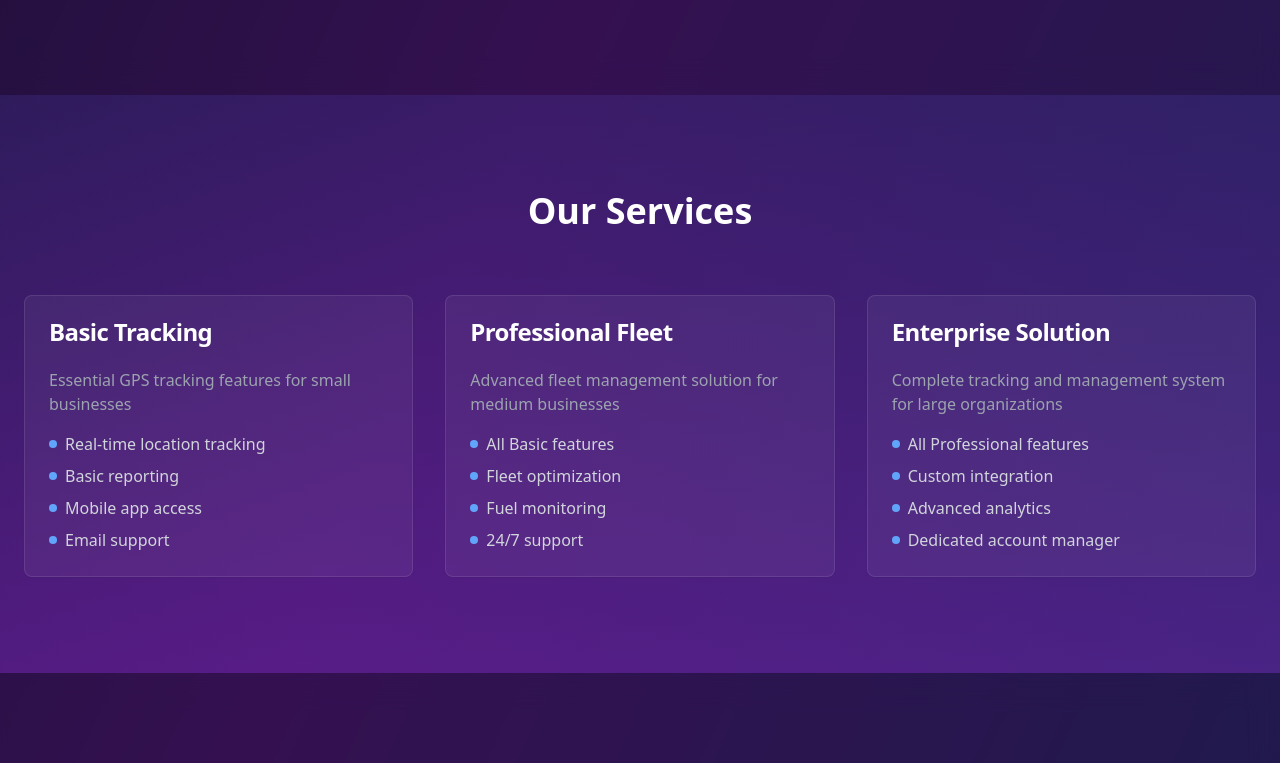
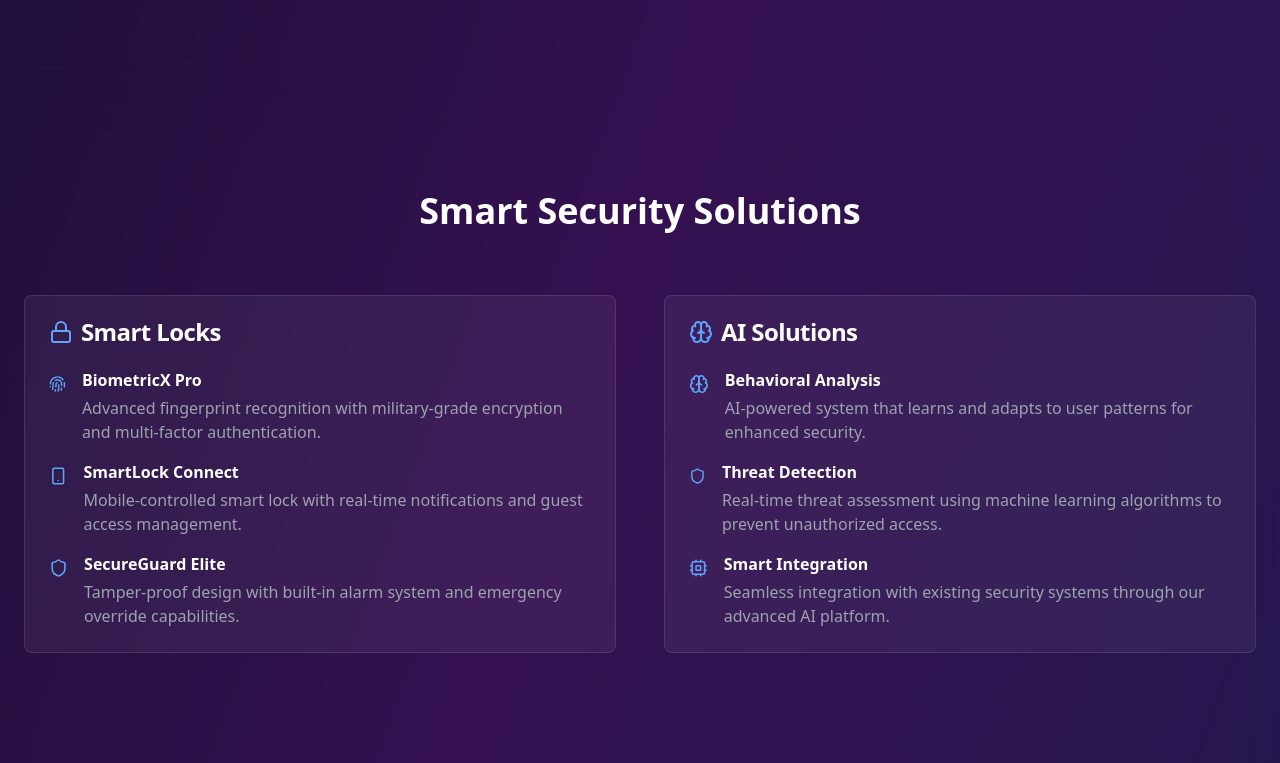
Before and after one commit to Gfulilwa/stellar-trackscape, a React (Vite) app: page / in a window 1280 px wide. Shown: the part 1517-2280 px from the top of the page. Built offline with nearby package versions, Linux system fonts and the light colour scheme.

Commit message:
Add content for smart locks and AI solutions
Updated the project to include information about smart locks and custom AI-based solutions offered. This enhances the existing features and services sections to provide a more comprehensive overview of available products.
[skip gpt_engineer]

```diff
--- /dev/null
+++ b/src/components/Products.tsx
@@ -0,0 +1,116 @@
+import { motion } from "framer-motion";
+import { Card, CardContent, CardHeader, CardTitle } from "./ui/card";
+import { Lock, Brain, Shield, Fingerprint, Smartphone, Cpu } from "lucide-react";
+
+const Products = () => {
+  return (
+    <section className="py-24 bg-black/40 backdrop-blur-lg">
+      <div className="container mx-auto px-6">
+        <motion.h2
+          initial={{ opacity: 0, y: 20 }}
+          whileInView={{ opacity: 1, y: 0 }}
+          viewport={{ once: true }}
+          className="text-4xl font-bold text-center text-white mb-16"
+        >
+          Smart Security Solutions
+        </motion.h2>
+
+        <div className="grid grid-cols-1 lg:grid-cols-2 gap-12 mb-20">
+          <motion.div
+            initial={{ opacity: 0, x: -20 }}
+            whileInView={{ opacity: 1, x: 0 }}
+            viewport={{ once: true }}
+          >
+            <Card className="bg-white/5 border-white/10 h-full">
+              <CardHeader>
+                <CardTitle className="text-white flex items-center gap-2">
+                  <Lock className="w-6 h-6 text-blue-400" />
+                  Smart Locks
+                </CardTitle>
+              </CardHeader>
+              <CardContent className="space-y-4">
+                <div className="grid gap-4">
+                  {smartLocks.map((lock, index) => (
+                    <div key={index} className="flex gap-4 items-start">
+                      <lock.icon className="w-6 h-6 text-blue-400 mt-1" />
+                      <div>
+                        <h4 className="text-white font-semibold mb-1">{lock.name}</h4>
+                        <p className="text-gray-400">{lock.description}</p>
+                      </div>
+                    </div>
+                  ))}
+                </div>
+              </CardContent>
+            </Card>
+          </motion.div>
+
+          <motion.div
+            initial={{ opacity: 0, x: 20 }}
+            whileInView={{ opacity: 1, x: 0 }}
+            viewport={{ once: true }}
+          >
+            <Card className="bg-white/5 border-white/10 h-full">
+              <CardHeader>
+                <CardTitle className="text-white flex items-center gap-2">
+                  <Brain className="w-6 h-6 text-blue-400" />
+                  AI Solutions
+                </CardTitle>
+              </CardHeader>
+              <CardContent className="space-y-4">
+                <div className="grid gap-4">
+                  {aiSolutions.map((solution, index) => (
+                    <div key={index} className="flex gap-4 items-start">
+                      <solution.icon className="w-6 h-6 text-blue-400 mt-1" />
+                      <div>
+                        <h4 className="text-white font-semibold mb-1">{solution.name}</h4>
+                        <p className="text-gray-400">{solution.description}</p>
+                      </div>
+                    </div>
+                  ))}
+                </div>
+              </CardContent>
+            </Card>
+          </motion.div>
+        </div>
+      </div>
+    </section>
+  );
+};
+
+const smartLocks = [
+  {
+    icon: Fingerprint,
+    name: "BiometricX Pro",
+    description: "Advanced fingerprint recognition with military-grade encryption and multi-factor authentication."
+  },
+  {
+    icon: Smartphone,
+    name: "SmartLock Connect",
+    description: "Mobile-controlled smart lock with real-time notifications and guest access management."
+  },
+  {
+    icon: Shield,
+    name: "SecureGuard Elite",
+    description: "Tamper-proof design with built-in alarm system and emergency override capabilities."
+  }
+];
+
+const aiSolutions = [
+  {
+    icon: Brain,
+    name: "Behavioral Analysis",
+    description: "AI-powered system that learns and adapts to user patterns for enhanced security."
+  },
+  {
+    icon: Shield,
+    name: "Threat Detection",
+    description: "Real-time threat assessment using machine learning algorithms to prevent unauthorized access."
+  },
+  {
+    icon: Cpu,
+    name: "Smart Integration",
+    description: "Seamless integration with existing security systems through our advanced AI platform."
+  }
+];
+
+export default Products;
--- a/src/pages/Index.tsx
+++ b/src/pages/Index.tsx
@@ -2,6 +2,7 @@ import { motion } from "framer-motion";
 import Hero from "@/components/Hero";
 import Features from "@/components/Features";
 import Services from "@/components/Services";
+import Products from "@/components/Products";
 import Contact from "@/components/Contact";
 
 const Index = () => {
@@ -9,6 +10,7 @@ const Index = () => {
     <main className="min-h-screen bg-gradient-to-br from-indigo-950 via-purple-900 to-indigo-900 overflow-hidden">
       <Hero />
       <Features />
+      <Products />
       <Services />
       <Contact />
     </main>
```
